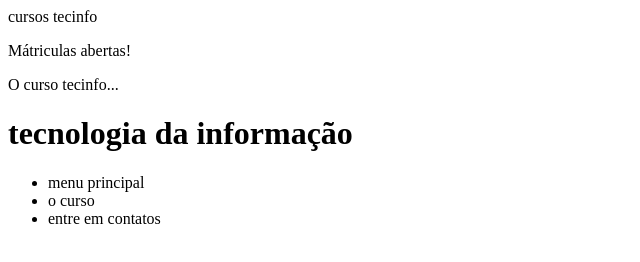
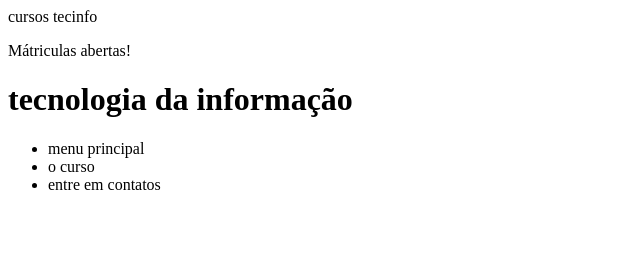
Before and after one commit to cyrinooliveira/SiteTecinfo, a plain HTML site: page index.html in a window 1280 px wide. Shown: the whole page, without its empty margins (0-640 px from the left). Drawn offline with Linux system fonts and the light colour scheme.

Commit message:
Revert "adicionando e comenntando"
This reverts commit d107609ed3b8be56be5e12a27fd7bf74b82356c7.

```diff
--- a/index.html
+++ b/index.html
@@ -11,7 +11,6 @@
 </head>
 <body onoad= "trocarBanner();">
      <p>Mátriculas abertas!</p>
-     <p> O curso tecinfo...</p>
       <h2 id="mensagem"></h2>
       <h1> tecnologia da informação</h1>
       <ul>
```
